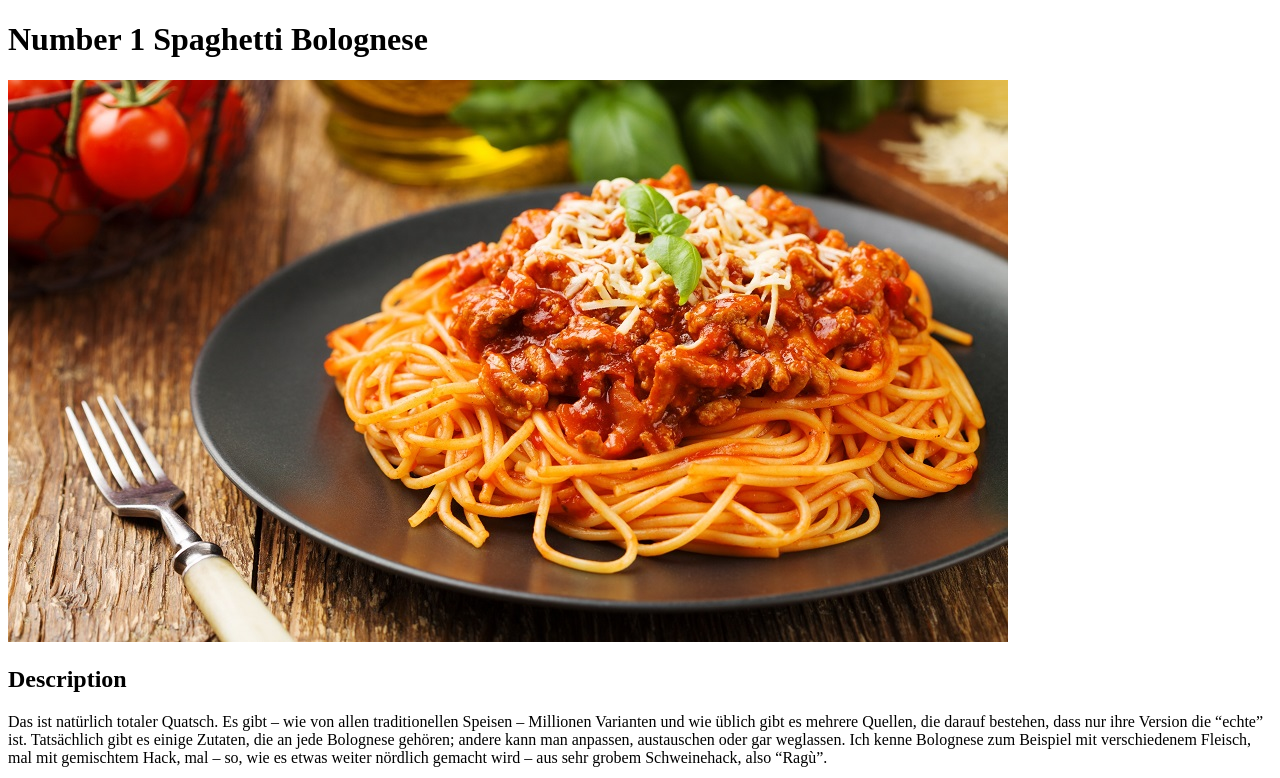
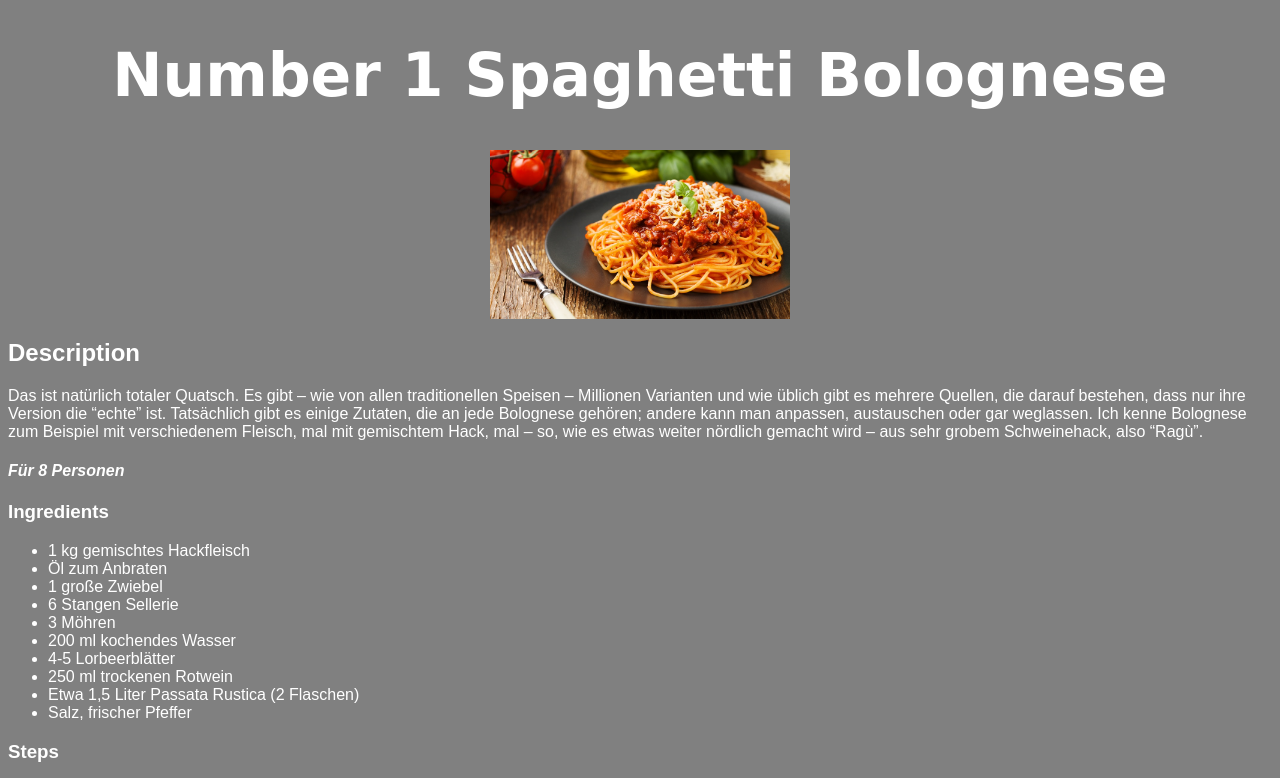
Before and after one commit to emid04/odin-recipes, a plain HTML site: page recipes/spaghetti-bolognese.html in a window 1280 px wide. Shown: the top 778 px of the page. Drawn offline with Linux system fonts and the light colour scheme.

Commit message:
added some css to recipes project

```diff
--- a/recipes/spaghetti-bolognese.html
+++ b/recipes/spaghetti-bolognese.html
@@ -3,18 +3,17 @@
     <head>
         <meta="UTF-8">
         <title>Spaghetti Bolognese Recipe</title>
+        <link rel="stylesheet" href="../style.css">
     </head>
     <body>
         <h1>Number 1 Spaghetti Bolognese</h1>
-            <img src="../images/spaghetti-bolognese.jpeg">
+            <img class="main" src="../images/spaghetti-bolognese.jpeg">
         <h2>Description</h2>
         <p>Das ist natürlich totaler Quatsch. Es gibt – wie von allen traditionellen Speisen – Millionen Varianten und wie üblich gibt es mehrere Quellen, die darauf bestehen, dass nur ihre Version die “echte” ist.
             Tatsächlich gibt es einige Zutaten, die an jede Bolognese gehören; andere kann man anpassen, austauschen oder gar weglassen.
 
             Ich kenne Bolognese zum Beispiel mit verschiedenem Fleisch, mal mit gemischtem Hack, mal – so, wie es etwas weiter nördlich gemacht wird – aus sehr grobem Schweinehack, also “Ragù”.</p>
         <h4><em>Für 8 Personen</em></h4>
-            <p></p>
-            <p></p>
         <h3>Ingredients</h3>
             <ul>
                 <li>1 kg gemischtes Hackfleisch</li>
--- /dev/null
+++ b/style.css
@@ -0,0 +1,27 @@
+img.main {
+    height: auto;
+    width: 300px;
+    display:block;
+    margin-left: auto;
+    margin-right: auto;
+}
+h1 {
+    text-align: center;
+    font-size: 60px;
+    font-family: "Brush Script MT", cursive, sans-serif;
+    color:white;
+}
+
+p,
+ul,
+h2,
+h3,
+h4,
+a,
+ol {
+    color:white;
+    font-family: sans-serif;
+}
+body {
+    background-color:#808080;
+}
```
Also changed, not shown: index.html (+2 -1 lines), recipes/lasagna.html (+2 -1 lines), recipes/omurice.html (+2 -1 lines).
